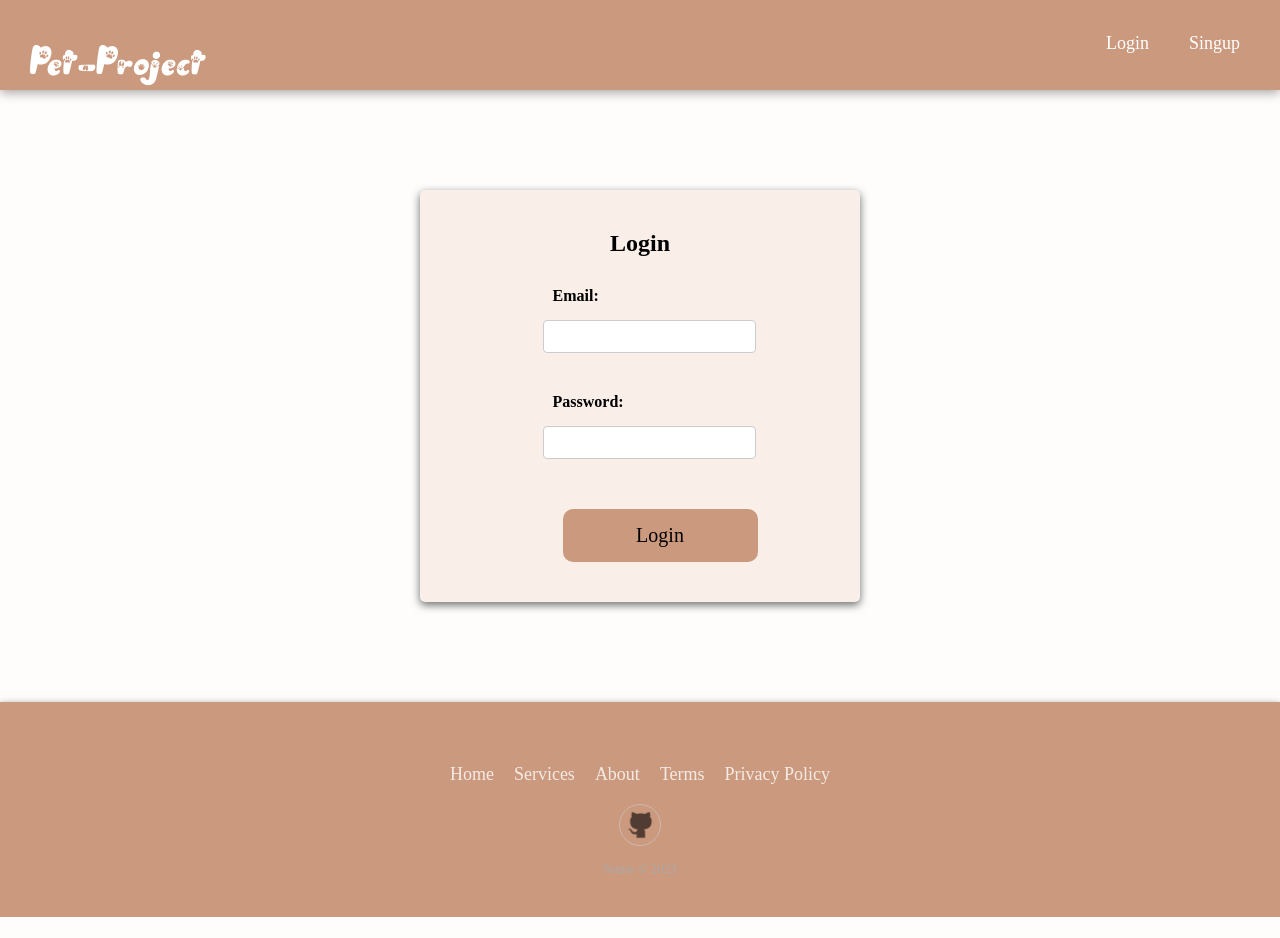
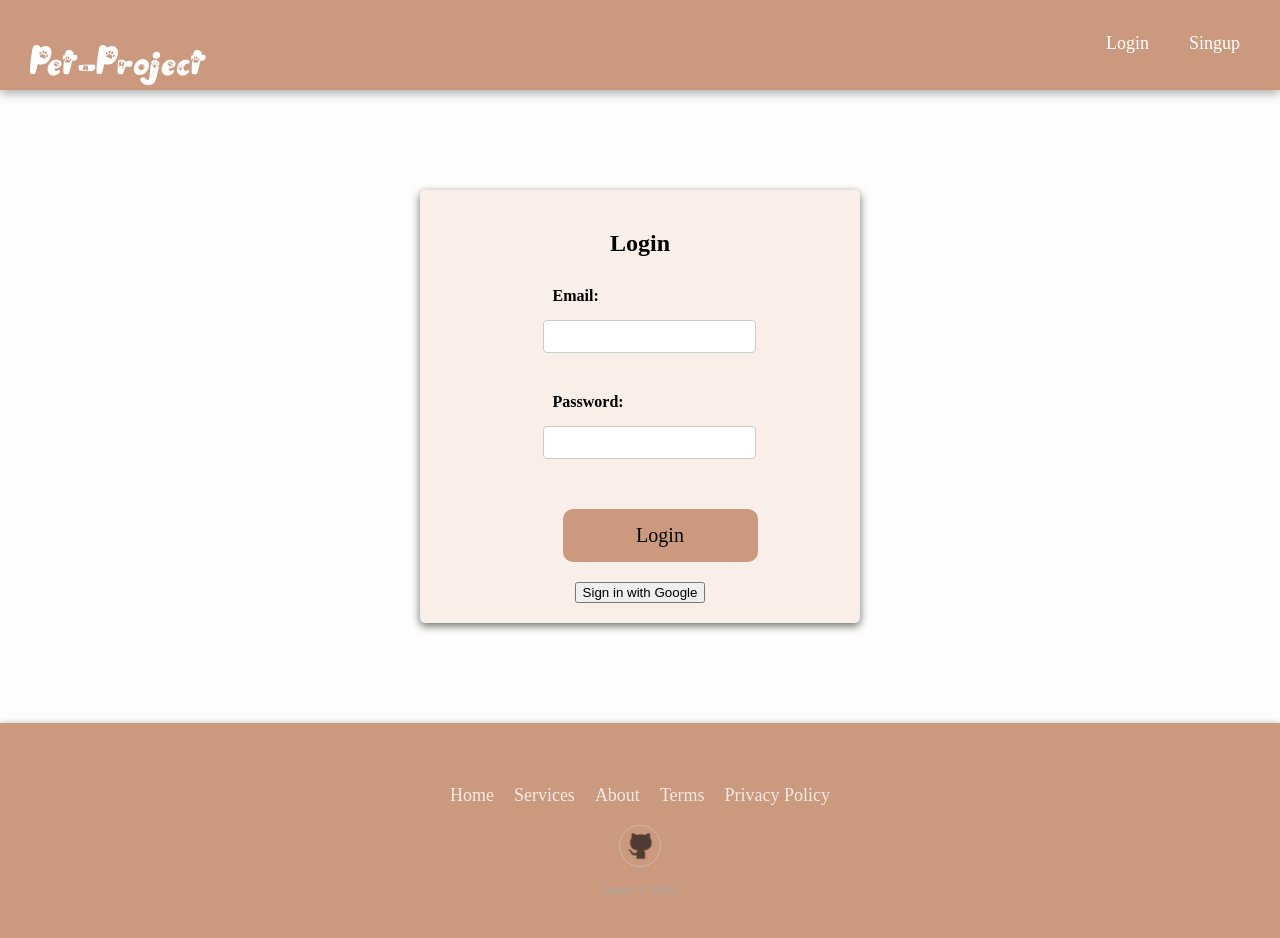
Before and after one commit to natko22/pet-project-frontend, a React (Create React App) app: page /login in a window 1280 px wide. Before the commit the page ends 917 px from the top, so only its background shows below. Built offline with nearby package versions, Linux system fonts and the light colour scheme.

Commit message:
add google login function

```diff
--- a/src/pages/LoginPage.jsx
+++ b/src/pages/LoginPage.jsx
@@ -31,6 +31,7 @@ const LoginPage = () => {
       console.log("JWT token", response.data.authToken);
 
       storeToken(response.data.authToken);
+
       authenticateUser();
       setIsLoading(false);
     } catch (error) {
@@ -42,6 +43,23 @@ const LoginPage = () => {
     return "laoding";
   }
   if (!isLoading && user) {
+    navigate(`/profile/${user._id}`);
+  }
+
+  // Google Login
+  const handleGoogleAuth = async () => {
+    try {
+      const { data } = await axios.get(`${API_URL}/auth/google`, {});
+
+      localStorage.setItem("authToken", data.authToken);
+
+      window.location.href = data.url;
+    } catch (error) {
+      console.error("Failed to initiate Google authentication:", error);
+    }
+  };
+
+  if (user) {
     navigate(`/profile/${user._id}`);
   }
 
@@ -77,6 +95,10 @@ const LoginPage = () => {
           Login
         </button>
       </form>
+      <button onClick={handleGoogleAuth}>
+        <img src="" alt="" />
+        <span>Sign in with Google</span>
+      </button>
       {errorMessage && <p className="error-message">{errorMessage}</p>}
     </div>
   );
--- a/src/pages/SignupPage.jsx
+++ b/src/pages/SignupPage.jsx
@@ -58,6 +58,16 @@ function SignupPage() {
     } catch (error) {
       const errorDescription = error.response.data.message;
       setErrorMessage(errorDescription);
+    }
+  };
+
+  // Google signup
+  const handleGoogleSignUp = async () => {
+    try {
+      const { data } = await axios.get(`${API_URL}/auth/google/signup`);
+      window.location.href = data;
+    } catch (error) {
+      console.error("Failed to initiate Google authentication:", error);
     }
   };
 
@@ -128,6 +138,10 @@ function SignupPage() {
           Sign Up
         </button>
       </form>
+      <button onClick={handleGoogleSignUp}>
+        <img src="" alt="" />
+        <span>Sign up with Google</span>
+      </button>
       {errorMessage && <p className="error-message">{errorMessage}</p>}
     </div>
   );
```
